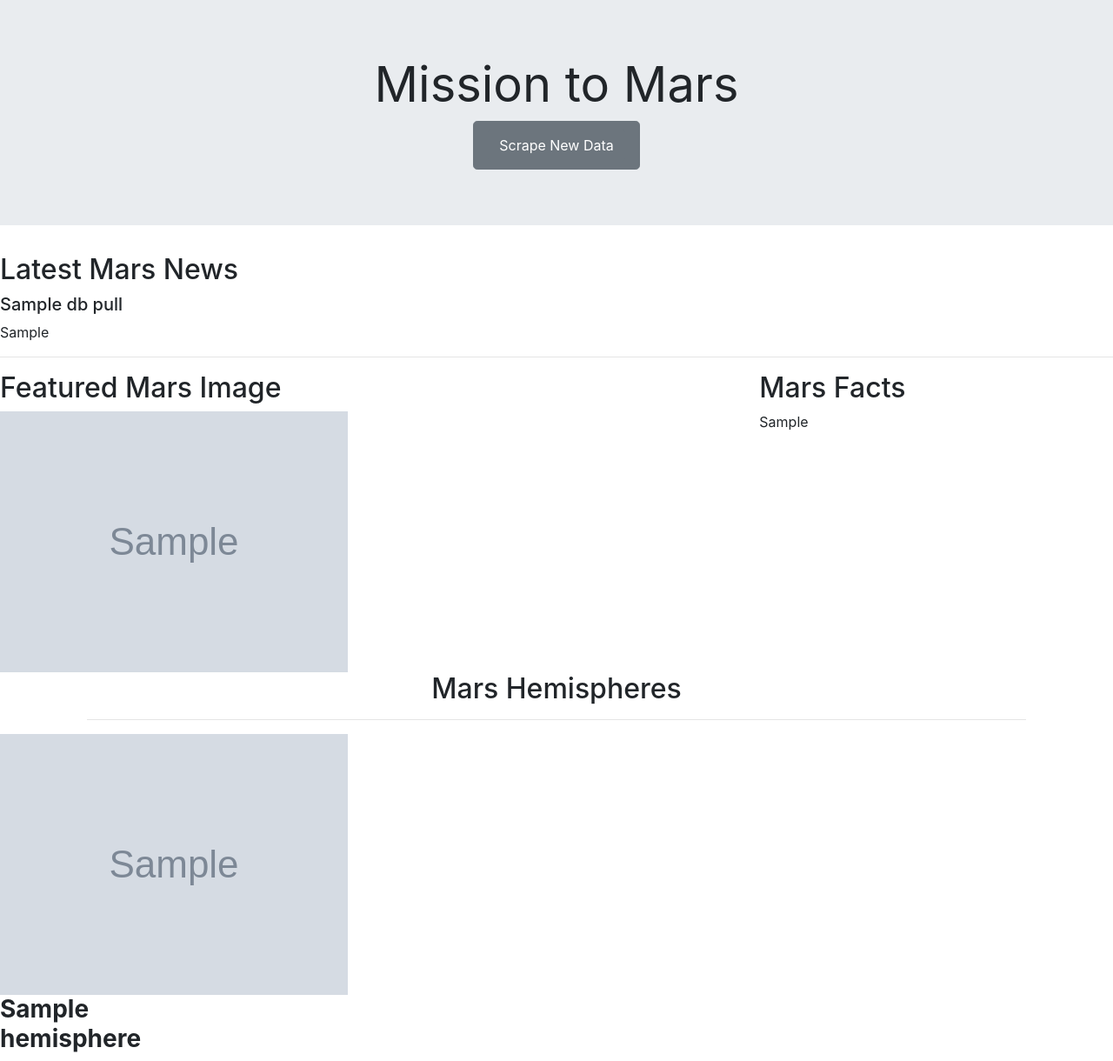
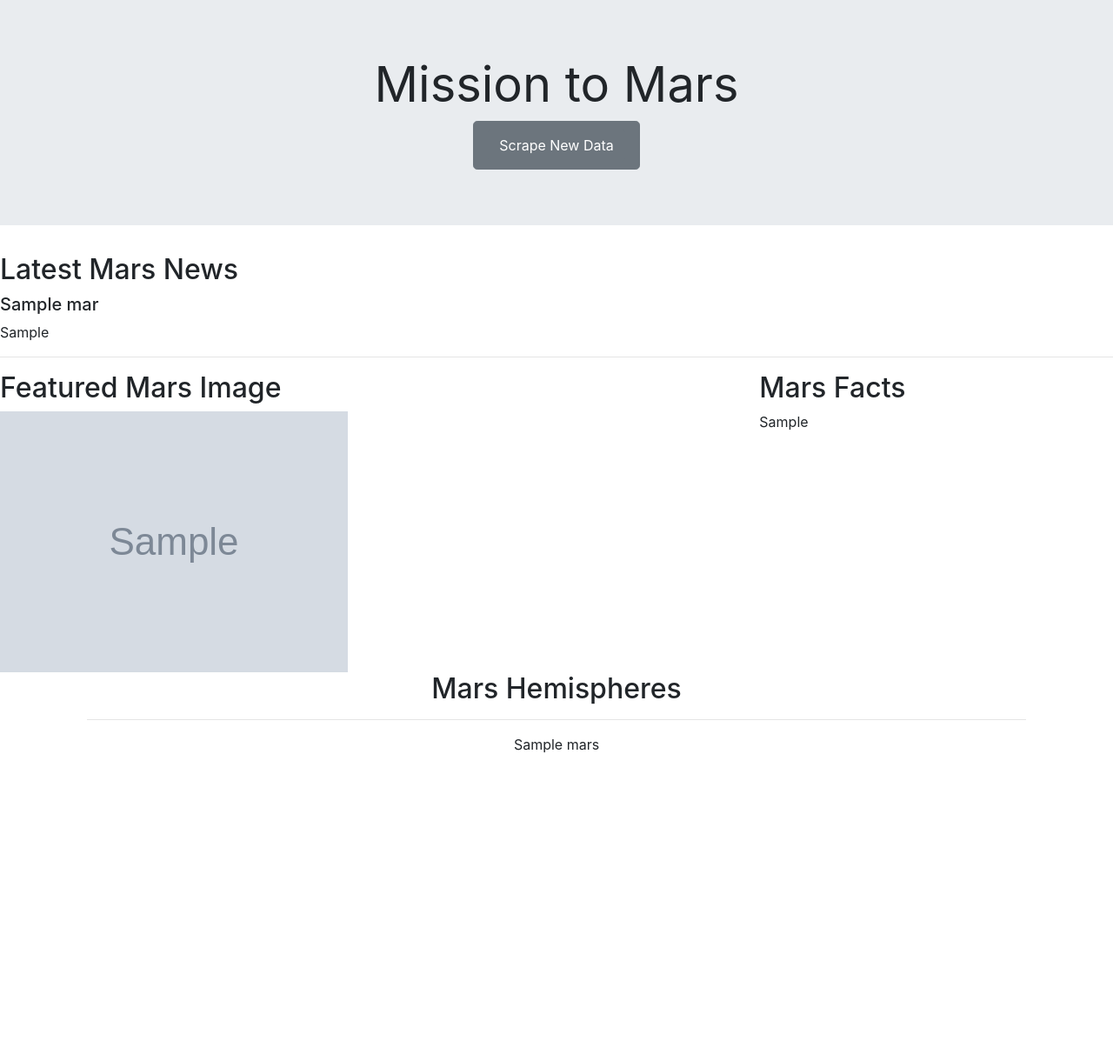
Before and after one commit to eenabow/web-scraping-challenge, a Flask app: template Missions_to_Mars/templates/index.html in a window 1280 px wide. Shown: the whole page at 87% size. After the commit the page ends 866 px from the top, so only its background shows below. Run offline with Flask 2, Linux system fonts and the light colour scheme; the template is opened without the code that fills it: most values are stand-ins (such as "Sample title", 1, 10 or a date in 2020); grey boxes marked "Sample" are stand-in pictures; some libraries are stand-ins or nearby versions.

Commit message:
Still working through debugging hemi cards

```diff
--- a/Missions_to_Mars/app.py
+++ b/Missions_to_Mars/app.py
@@ -22,7 +22,7 @@ client = pymongo.MongoClient(conn)
 def welcome():
         db_pull = client.db.scraped_mars_info.find_one()
         print("Server received request for 'Home' page...")
-        return render_template("index.html", db_pull = db_pull)
+        return render_template("index.html", mars= db_pull)
 
 #########################################################################################################################
 
--- a/Missions_to_Mars/templates/index.html
+++ b/Missions_to_Mars/templates/index.html
@@ -4,6 +4,7 @@
 <head>
     <meta charset="UTF-8">
     <meta name="viewport" content="width=device-width, initial-scale=1, shrink-to-fit=no">
+    <meta http-equiv="X-UA-Compatible" content="ie=edge">
     <title>Mission to Mars Web Scraping</title>
 
     <!-- Bootstrap -->
@@ -30,8 +31,8 @@
             <div class="media">
                 <div class="media-body">
                     <h2>Latest Mars News</h2>
-                    <h5>{{db_pull.title}}</h5>
-                    <p>{{db_pull.news_p}}</p>
+                    <h5>{{mars.title}}</h5>
+                    <p>{{mars.news_p}}</p>
                     <hr>
                 </div>
             </div>
@@ -42,14 +43,14 @@
         <div class="col-md-8">
             <div class="media-body">
                 <h2>Featured Mars Image</h2>
-                <img src={{ db_pull.image }} class="img-responsive" alt="JPL Featured Image">
+                <img src={{ mars.image }} class="img-responsive" alt="JPL Featured Image">
             </div>
         </div>
         <!-- Mars Facts table Container-->
         <div class="col-md-4">
             <div class="media-body">
                 <h2>Mars Facts</h2>
-                {{db_pull.facts_table | safe}}
+                {{mars.facts_table | safe}}
             </div>
         </div>
     </div>
@@ -65,25 +66,30 @@
                 </div>
             </div>
         </div>
-    </div>
-    <!-- Use Cards to hold Mars Hemisphere photos  -->
-    <div class="card-deck">
-        <div class="row" id="mars-hemispheres">
-            <div class="col-md-12">
-                {% for hemisphere in db_pull.hemis_img_urls %}
-                <div class="col-md-6">
-                    <div class="thumbnail">
-                        <img src={{ hemisphere.img_url }}>
-                        <div class="caption">
-                            <h3><b>{{hemisphere.title}}</b></h3>
-                        </div>
+
+        <!-- Use Cards to hold Mars Hemisphere photos  -->
+        <!-- <div class="row" id="mars-hemispheres">
+            {% for item in mars.hemispheres %}
+            <div class='col-md-6 col-xs-12 pt-4'>
+                <div class="card" style="width: 35rem;">
+                    <img class="card-img-top img-fluid" src="{{ x.img_url }}">
+                    <div class="card-body">
+                        <h3 class="card-text"><b> {{ x.title}}</b></h3>
                     </div>
                 </div>
                 {% endfor %}
             </div>
         </div>
-    </div>
-    <!-- #Use jinja filter on html table | & html boilerplate text -->
+    </div> -->
+    <!-- <div class="card" style="width: 18rem;">
+        <img src={{ mars.hemispheres.img_url }} class="card-img-top" alt="...">
+        <div class="card-body">
+            <p class="card-text"> {{mars.hemispheres.title}}</p>
+        </div>
+    </div> -->
+
+    {{mars}}
+
 
 
 </body>
--- /dev/null
+++ b/Missions_to_Mars/templates/style.css
@@ -0,0 +1,2 @@
+img {max-width: 100%,
+    margin-left: 10px}
```
Also changed, not shown: Missions_to_Mars/scrape_mars.py (+22 -0 lines), 1 other file.
